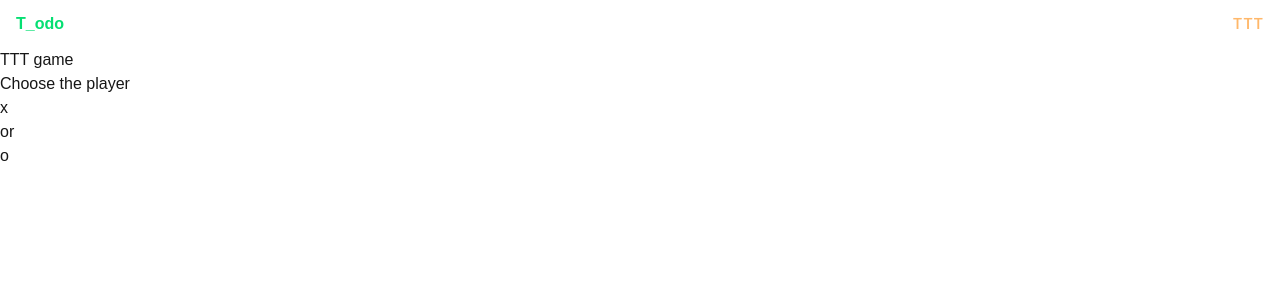
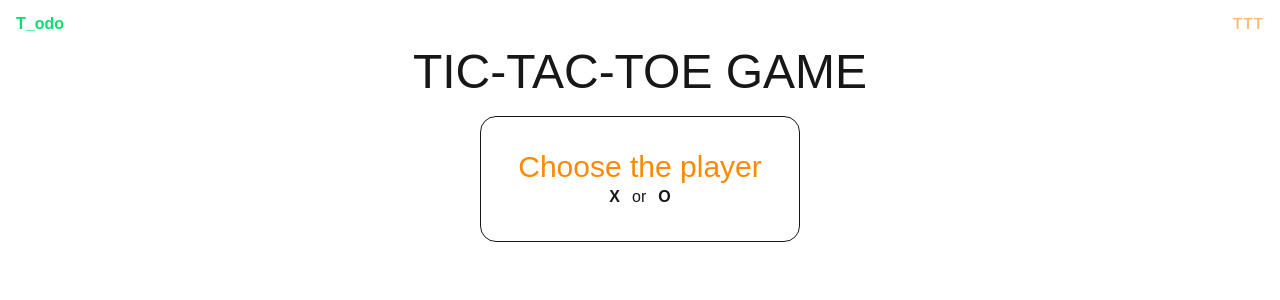
Before and after one commit to Kamesas/Labs, a Next.js app: page /tic-tac-toe in a window 1280 px wide. Shown: the top 300 px of the page. Built offline with nearby package versions, Linux system fonts and the light colour scheme.

Commit message:
feat: add animations for the ChoosePlayer component

```diff
--- a/src/app/tic-tac-toe/ChoosePlayer.tsx
+++ b/src/app/tic-tac-toe/ChoosePlayer.tsx
@@ -1,15 +1,58 @@
+import { useGSAP } from "@gsap/react";
+import gsap from "gsap";
 import { tPlayer } from "./types";
+import { useRef } from "react";
 
 type tProps = {
   onChangePlayer: (player: tPlayer) => void;
 };
 
 export const ChoosePlayer = ({ onChangePlayer }: tProps) => {
+  const sectionRef = useRef<HTMLDivElement | null>(null);
+
+  useGSAP(() => {
+    const tl = gsap.timeline();
+
+    tl.fromTo(
+      sectionRef.current,
+      { clipPath: "inset(0 100% 100% 0)" }, // hidden from bottom-right
+      { clipPath: "inset(0 0% 0% 0)", duration: 0.6 }, // reveal fully
+    );
+
+    tl.to(sectionRef.current, { padding: 32, delay: 0.5 });
+
+    const children = Array.from(sectionRef.current?.children || []);
+    const title = children[0];
+    const choice = children[1];
+
+    tl.from(title, { opacity: 0, y: -100 });
+    tl.from(choice, { opacity: 0, y: 100 });
+  });
+
   return (
-    <div>
-      <div>Choose the player </div>
-      <div onClick={() => onChangePlayer("x")}>x</div> or{" "}
-      <div onClick={() => onChangePlayer("o")}>o</div>
+    <div
+      ref={sectionRef}
+      className="shadow-accent-coral border max-w-[320px] rounded-2xl m-auto"
+    >
+      <div className="text-3xl text-orange-400 text-center">
+        Choose the player{" "}
+      </div>
+
+      <div className="flex gap-3 justify-center">
+        <div
+          onClick={() => onChangePlayer("x")}
+          className="uppercase font-bold cursor-pointer"
+        >
+          x
+        </div>
+        or
+        <div
+          onClick={() => onChangePlayer("o")}
+          className="uppercase font-bold cursor-pointer"
+        >
+          o
+        </div>
+      </div>
     </div>
   );
 };
--- a/src/app/tic-tac-toe/page.tsx
+++ b/src/app/tic-tac-toe/page.tsx
@@ -6,6 +6,7 @@ import { checkResult, getInitState } from "./helpers";
 import { tPlayer, tTile } from "./types";
 import { ChoosePlayer } from "./ChoosePlayer";
 import { Winner } from "./Winner";
+import { GameScreen } from "./GameScreen";
 
 export default function TicTacToe() {
   const [player, setPlayer] = useState<tPlayer>(null);
@@ -45,19 +46,16 @@ export default function TicTacToe() {
 
   return (
     <div>
-      <h1>TTT game</h1>
+      <h1 className="uppercase text-center text-5xl mb-5">Tic-Tac-Toe game</h1>
+
       {!player && <ChoosePlayer onChangePlayer={onChangePlayer} />}
 
       {winner && <Winner onReset={onReset} winner={winner} />}
 
       {!!player && (
-        <div>
-          <h2 className="text-orange-400 py-1.5">
-            Current player is:{" "}
-            <span className="uppercase font-bold">{player}</span>
-          </h2>
+        <GameScreen onReset={onReset} player={player}>
           <TTTGrid tiles={tiles} onMarkCallback={onMark} />
-        </div>
+        </GameScreen>
       )}
     </div>
   );
```
